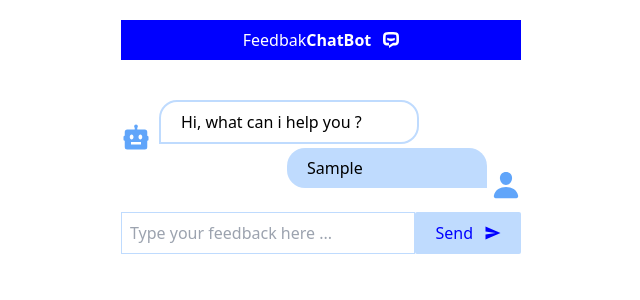
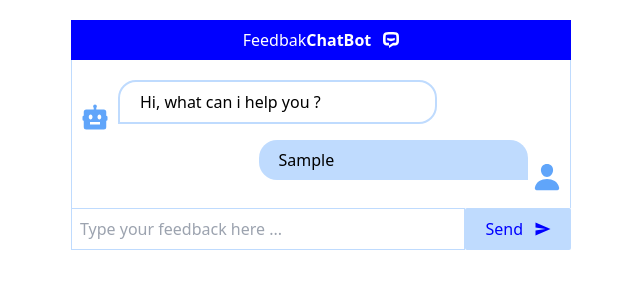
Before and after one commit to Henok-Belachew/Feedback-Chatbot, a React (Create React App) app in the folder Client/: page / in a window 1280 px wide. Both pictures are taken after typing "Sample" into the empty fields and a click on the button "Send". Shown: the top 300 px of the page, without its empty margins (319-959 px from the left). Built offline with nearby package versions, Linux system fonts and the light colour scheme; no server answers.

Commit message:
EVERYTHING IS WORKING FINE

```diff
--- a/Client/package.json
+++ b/Client/package.json
@@ -10,8 +10,10 @@
   "author": "",
   "license": "ISC",
   "dependencies": {
+    "axios": "^1.4.0",
     "react": "^18.2.0",
     "react-dom": "^18.2.0",
+    "react-icons": "^4.10.1",
     "react-scripts": "^5.0.1",
     "tailwindcss": "^3.3.3"
   },
--- a/Client/public/index.html
+++ b/Client/public/index.html
@@ -6,9 +6,6 @@
     <title>FeedBack ChatBot</title>
 </head>
 <style>
-    #root {
-        height: 100vh;
-    }
 </style>
 <body id="root">
 
--- a/Client/src/App.jsx
+++ b/Client/src/App.jsx
@@ -4,9 +4,12 @@ import ChatApp from './ChatApp'
 
 function App() {
   return (
-    <div className=' w-[400px] mx-auto mt-5 h-max-[100vh]'>
-        <h1 className='text-center py-2 mx-auto bg-primary justify-center text-white flex items-center'>Feedbak <b>ChatBot</b> <SiChatbot className='ml-3' />  </h1>
-        <div className='mt-10'>
+    <div className=' w-[500px]  mx-auto mt-5 h-max-[100vh]'>
+        <h1 className='text-center py-2 mx-auto bg-primary justify-center text-white flex items-center'>Feedbak <b>ChatBot</b>
+        <SiChatbot className='ml-3' />
+
+        </h1>
+        <div className=''>
         <ChatApp/>
 
         </div>
--- a/Client/src/ChatApp.jsx
+++ b/Client/src/ChatApp.jsx
@@ -1,48 +1,84 @@
-import React, { useState } from 'react';
-import {IoSendSharp} from 'react-icons/io5'
-import {BiSolidBot} from 'react-icons/bi'
-import {IoPerson} from 'react-icons/io5'
+import React, { useState, useEffect } from 'react';
+import {IoSendSharp} from 'react-icons/io5';
+import {BiSolidBot} from 'react-icons/bi';
+import {IoPerson} from 'react-icons/io5';
+import axios from 'axios';
+
+
 
 function ChatApp() {
-  const [messages, setMessages] = useState([]);
+  const [change, setChange] = useState(false)
+  const [messages, setMessages] = useState(["Hi, what can i help you ?"]);
   const [newMessage, setNewMessage] = useState('');
 
+  useEffect(()=>{
+    axios.get("http://127.0.0.1:5000/hi").then((response) => {
+    let hi = response.data
+    setMessages([{text: hi, user: 'bot' }])
+    }).catch(error => alert(error))
+  }, [change])
+
+
   const handleSendMessage = () => {
+    if (newMessage === "/clear") {
+      setMessages([])
+      setChange(chg => !chg)
+      setNewMessage('');
+
+      return
+    }
     if (newMessage.trim() === '') return;
 
-    const newMessages = [...messages, { text: newMessage, user: 'user' }];
+    const newMessages = [...messages, { text: newMessage, user: 'User' }];
     setMessages(newMessages);
     setNewMessage('');
+
+    axios.get("http://127.0.0.1:5000/hi").then((response) => {
+    let hi = response.data
+    // const newMessages = [...messages, { text: hi, user: 'bot' }];
+    setMessages(oldMessages => [...oldMessages, { text: hi, user: 'bot' }]);
+    }).catch(error => alert(error))
     // Add logic to send the message to the chatbot backend here
   };
 
   return (
     <div className="chat-container">
-      <div className="chat-messages w-full">
 
-        <div className='flex gap-2 items-center w-full mb-1'>
+      {/*--------- CHAT MESSAGES -------- */}
+      <div className="chat-messages border-solid h-full py-5 border-blue-200 border-x-[1px] w-full">
+
+
+
+
+        {messages.map((message, index) => {
+          if (message.user === 'User') {
+            return(
+              <div className='flex gap-1 pr-2 items-center w-full mb-1'>
+                 <div key={index} className="bg-blue-200 overflow-hidden ml-auto px-5 py-2 rounded-t-[18px] rounded-bl-[18px] mb-1 w-[55%]">
+                    {message.text}
+                </div>
+                <IoPerson className='text-blue-400 -mb-2 self-end text-[30px]'/>
+
+            </div>
+            )
+          }
+
+          else {
+            return(
+              <div className='flex gap-2 pl-2 items-center w-full mb-4'>
             <BiSolidBot className='text-blue-400 -mb-2 self-end text-[30px]'/>
             <div className="border-solid flex items-center gap-3 border-2 border-blue-200 mr-auto px-5 py-2 rounded-t-[18px] rounded-br-[18px] w-[65%]">
             Hi, what can i help you ?
           </div>
 
         </div>
-
-
-        {messages.map((message, index) => (
-            <div className='flex gap-1 items-center w-full mb-1'>
-                 <div key={index} className="bg-blue-200 overflow-hidden ml-auto px-5 py-2 rounded-t-[18px] rounded-bl-[18px] mb-1 w-[200px]">
-                    {message.text}
-                </div>
-                <IoPerson className='text-blue-400 -mb-2 self-end text-[30px]'/>
-
-            </div>
-
-        ))}
+            )
+          }
+        })}
 
 
       </div>
-      <div className="input-container flex justify-between w-full mt-5 text-primary">
+      <div className="input-container flex justify-between w-full text-primary">
         <input
          className='flex-1 border-solid border-[1px] p-2 text-black focus:outline-none border-blue-200'
           type="text"
--- a/Client/src/index.css
+++ b/Client/src/index.css
@@ -589,8 +589,11 @@ video {
   margin-right: auto;
 }
 
-.my-1 {
-  margin-top: 0.25rem;
+.-mb-2 {
+  margin-bottom: -0.5rem;
+}
+
+.mb-1 {
   margin-bottom: 0.25rem;
 }
 
@@ -598,64 +601,52 @@ video {
   margin-left: 0.75rem;
 }
 
+.ml-4 {
+  margin-left: 1rem;
+}
+
 .ml-auto {
   margin-left: auto;
+}
+
+.mr-auto {
+  margin-right: auto;
+}
+
+.mt-10 {
+  margin-top: 2.5rem;
 }
 
 .mt-5 {
   margin-top: 1.25rem;
 }
 
-.mb-1 {
-  margin-bottom: 0.25rem;
+.ml-2 {
+  margin-left: 0.5rem;
 }
 
-.mr-auto {
-  margin-right: auto;
+.mr-2 {
+  margin-right: 0.5rem;
 }
 
-.mt-2 {
-  margin-top: 0.5rem;
-}
-
-.-mt-2 {
-  margin-top: -0.5rem;
-}
-
-.-mt-4 {
-  margin-top: -1rem;
-}
-
-.-mt-5 {
-  margin-top: -1.25rem;
-}
-
-.-mt-6 {
-  margin-top: -1.5rem;
-}
-
-.-mt-1 {
-  margin-top: -0.25rem;
+.mr-4 {
+  margin-right: 1rem;
 }
 
 .mb-2 {
   margin-bottom: 0.5rem;
 }
 
-.-mb-2 {
-  margin-bottom: -0.5rem;
-}
-
-.mt-10 {
-  margin-top: 2.5rem;
+.mb-4 {
+  margin-bottom: 1rem;
 }
 
 .flex {
   display: flex;
 }
 
-.h-\[100vh\] {
-  height: 100vh;
+.h-full {
+  height: 100%;
 }
 
 .w-\[200px\] {
@@ -666,24 +657,24 @@ video {
   width: 400px;
 }
 
+.w-\[65\%\] {
+  width: 65%;
+}
+
 .w-full {
   width: 100%;
 }
 
-.w-\[100vh\] {
-  width: 100vh;
+.w-\[450px\] {
+  width: 450px;
 }
 
-.w-\[\] {
-  width: ;
+.w-\[500px\] {
+  width: 500px;
 }
 
-.w-\[60\%\] {
-  width: 60%;
-}
-
-.w-\[65\%\] {
-  width: 65%;
+.w-\[55\%\] {
+  width: 55%;
 }
 
 .flex-1 {
@@ -702,16 +693,16 @@ video {
   justify-content: space-between;
 }
 
-.gap-3 {
-  gap: 0.75rem;
+.gap-1 {
+  gap: 0.25rem;
 }
 
 .gap-2 {
   gap: 0.5rem;
 }
 
-.gap-1 {
-  gap: 0.25rem;
+.gap-3 {
+  gap: 0.75rem;
 }
 
 .self-end {
@@ -722,46 +713,13 @@ video {
   overflow: hidden;
 }
 
-.overflow-scroll {
-  overflow: scroll;
-}
-
 .rounded-sm {
   border-radius: 0.125rem;
-}
-
-.rounded {
-  border-radius: 0.25rem;
-}
-
-.rounded-t {
-  border-top-left-radius: 0.25rem;
-  border-top-right-radius: 0.25rem;
-}
-
-.rounded-t-lg {
-  border-top-left-radius: 0.5rem;
-  border-top-right-radius: 0.5rem;
-}
-
-.rounded-t-\[\] {
-  border-top-left-radius: ;
-  border-top-right-radius: ;
-}
-
-.rounded-t-\[16px\] {
-  border-top-left-radius: 16px;
-  border-top-right-radius: 16px;
 }
 
 .rounded-t-\[18px\] {
   border-top-left-radius: 18px;
   border-top-right-radius: 18px;
-}
-
-.rounded-b {
-  border-bottom-right-radius: 0.25rem;
-  border-bottom-left-radius: 0.25rem;
 }
 
 .rounded-bl-\[18px\] {
@@ -772,16 +730,17 @@ video {
   border-bottom-right-radius: 18px;
 }
 
+.border-2 {
+  border-width: 2px;
+}
+
 .border-\[1px\] {
   border-width: 1px;
 }
 
-.border {
-  border-width: 1px;
-}
-
-.border-2 {
-  border-width: 2px;
+.border-x-\[1px\] {
+  border-left-width: 1px;
+  border-right-width: 1px;
 }
 
 .border-solid {
@@ -793,29 +752,9 @@ video {
   border-color: rgb(191 219 254 / var(--tw-border-opacity));
 }
 
-.border-green-200 {
+.border-primary {
   --tw-border-opacity: 1;
-  border-color: rgb(187 247 208 / var(--tw-border-opacity));
-}
-
-.border-green-500 {
-  --tw-border-opacity: 1;
-  border-color: rgb(34 197 94 / var(--tw-border-opacity));
-}
-
-.border-gray-500 {
-  --tw-border-opacity: 1;
-  border-color: rgb(107 114 128 / var(--tw-border-opacity));
-}
-
-.border-gray-300 {
-  --tw-border-opacity: 1;
-  border-color: rgb(209 213 219 / var(--tw-border-opacity));
-}
-
-.border-black {
-  --tw-border-opacity: 1;
-  border-color: rgb(0 0 0 / var(--tw-border-opacity));
+  border-color: rgb(0 0 255 / var(--tw-border-opacity));
 }
 
 .bg-blue-200 {
@@ -828,22 +767,8 @@ video {
   background-color: rgb(0 0 255 / var(--tw-bg-opacity));
 }
 
-.bg-white {
-  --tw-bg-opacity: 1;
-  background-color: rgb(255 255 255 / var(--tw-bg-opacity));
-}
-
-.bg-gray-300 {
-  --tw-bg-opacity: 1;
-  background-color: rgb(209 213 219 / var(--tw-bg-opacity));
-}
-
 .p-2 {
   padding: 0.5rem;
-}
-
-.p-5 {
-  padding: 1.25rem;
 }
 
 .px-5 {
@@ -856,20 +781,35 @@ video {
   padding-bottom: 0.5rem;
 }
 
+.py-5 {
+  padding-top: 1.25rem;
+  padding-bottom: 1.25rem;
+}
+
+.pl-2 {
+  padding-left: 0.5rem;
+}
+
+.pr-2 {
+  padding-right: 0.5rem;
+}
+
 .text-center {
   text-align: center;
-}
-
-.font-\[\] {
-  font-family: ;
 }
 
 .text-\[30px\] {
   font-size: 30px;
 }
 
-.font-\[30px\] {
-  font-weight: 30px;
+.text-black {
+  --tw-text-opacity: 1;
+  color: rgb(0 0 0 / var(--tw-text-opacity));
+}
+
+.text-blue-400 {
+  --tw-text-opacity: 1;
+  color: rgb(96 165 250 / var(--tw-text-opacity));
 }
 
 .text-primary {
@@ -880,44 +820,6 @@ video {
 .text-white {
   --tw-text-opacity: 1;
   color: rgb(255 255 255 / var(--tw-text-opacity));
-}
-
-.text-black {
-  --tw-text-opacity: 1;
-  color: rgb(0 0 0 / var(--tw-text-opacity));
-}
-
-.text-blue-200 {
-  --tw-text-opacity: 1;
-  color: rgb(191 219 254 / var(--tw-text-opacity));
-}
-
-.text-blue-300 {
-  --tw-text-opacity: 1;
-  color: rgb(147 197 253 / var(--tw-text-opacity));
-}
-
-.text-blue-400 {
-  --tw-text-opacity: 1;
-  color: rgb(96 165 250 / var(--tw-text-opacity));
-}
-
-.shadow-sm {
-  --tw-shadow: 0 1px 2px 0 rgb(0 0 0 / 0.05);
-  --tw-shadow-colored: 0 1px 2px 0 var(--tw-shadow-color);
-  box-shadow: var(--tw-ring-offset-shadow, 0 0 #0000), var(--tw-ring-shadow, 0 0 #0000), var(--tw-shadow);
-}
-
-.drop-shadow-sm {
-  --tw-drop-shadow: drop-shadow(0 1px 1px rgb(0 0 0 / 0.05));
-  -webkit-filter: var(--tw-blur) var(--tw-brightness) var(--tw-contrast) var(--tw-grayscale) var(--tw-hue-rotate) var(--tw-invert) var(--tw-saturate) var(--tw-sepia) var(--tw-drop-shadow);
-          filter: var(--tw-blur) var(--tw-brightness) var(--tw-contrast) var(--tw-grayscale) var(--tw-hue-rotate) var(--tw-invert) var(--tw-saturate) var(--tw-sepia) var(--tw-drop-shadow);
-}
-
-.drop-shadow-lg {
-  --tw-drop-shadow: drop-shadow(0 10px 8px rgb(0 0 0 / 0.04)) drop-shadow(0 4px 3px rgb(0 0 0 / 0.1));
-  -webkit-filter: var(--tw-blur) var(--tw-brightness) var(--tw-contrast) var(--tw-grayscale) var(--tw-hue-rotate) var(--tw-invert) var(--tw-saturate) var(--tw-sepia) var(--tw-drop-shadow);
-          filter: var(--tw-blur) var(--tw-brightness) var(--tw-contrast) var(--tw-grayscale) var(--tw-hue-rotate) var(--tw-invert) var(--tw-saturate) var(--tw-sepia) var(--tw-drop-shadow);
 }
 
 .hover\:bg-primary:hover {
```
Also changed, not shown: 1 other file (tests, documents, lock files or other folders).
